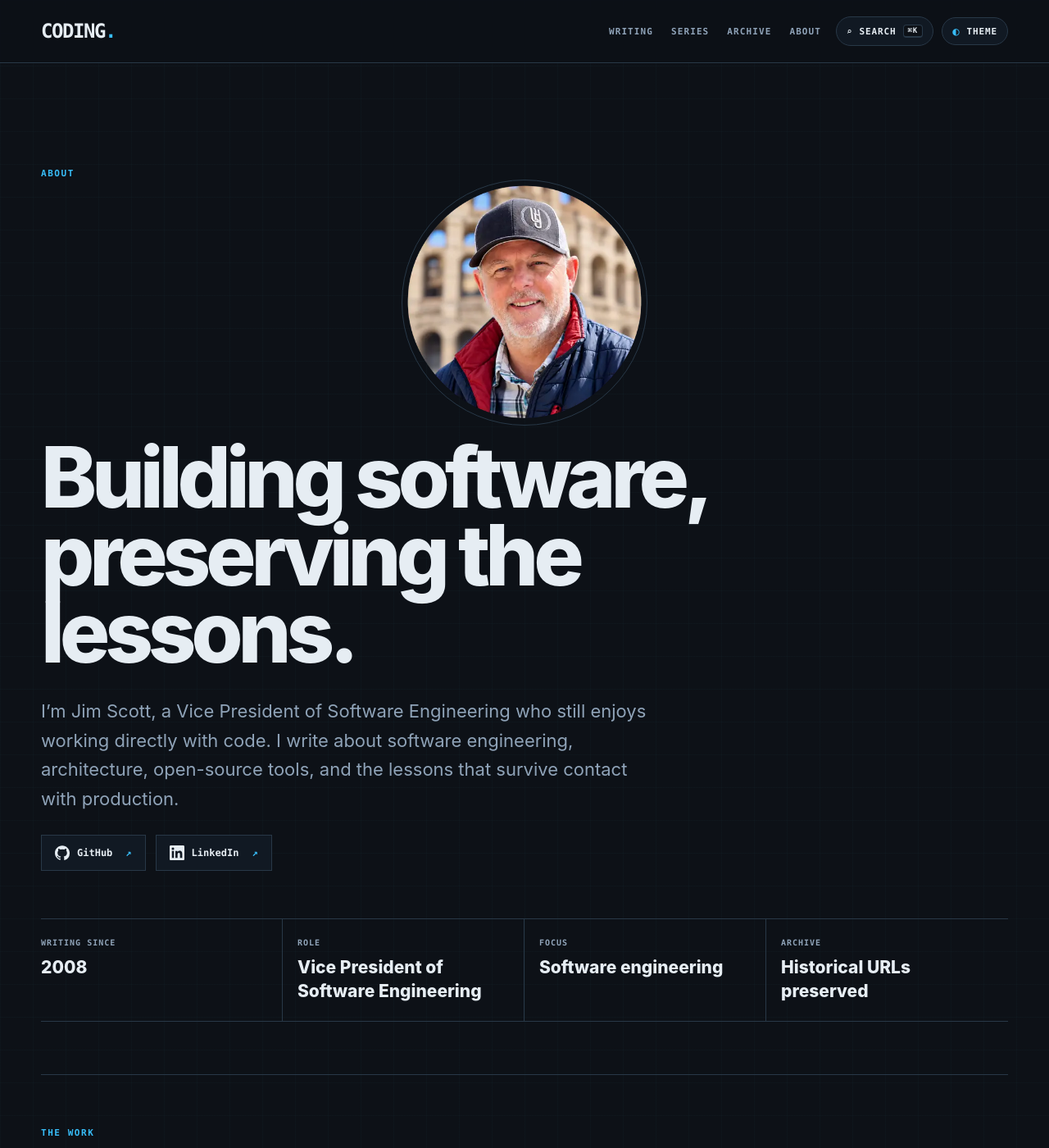
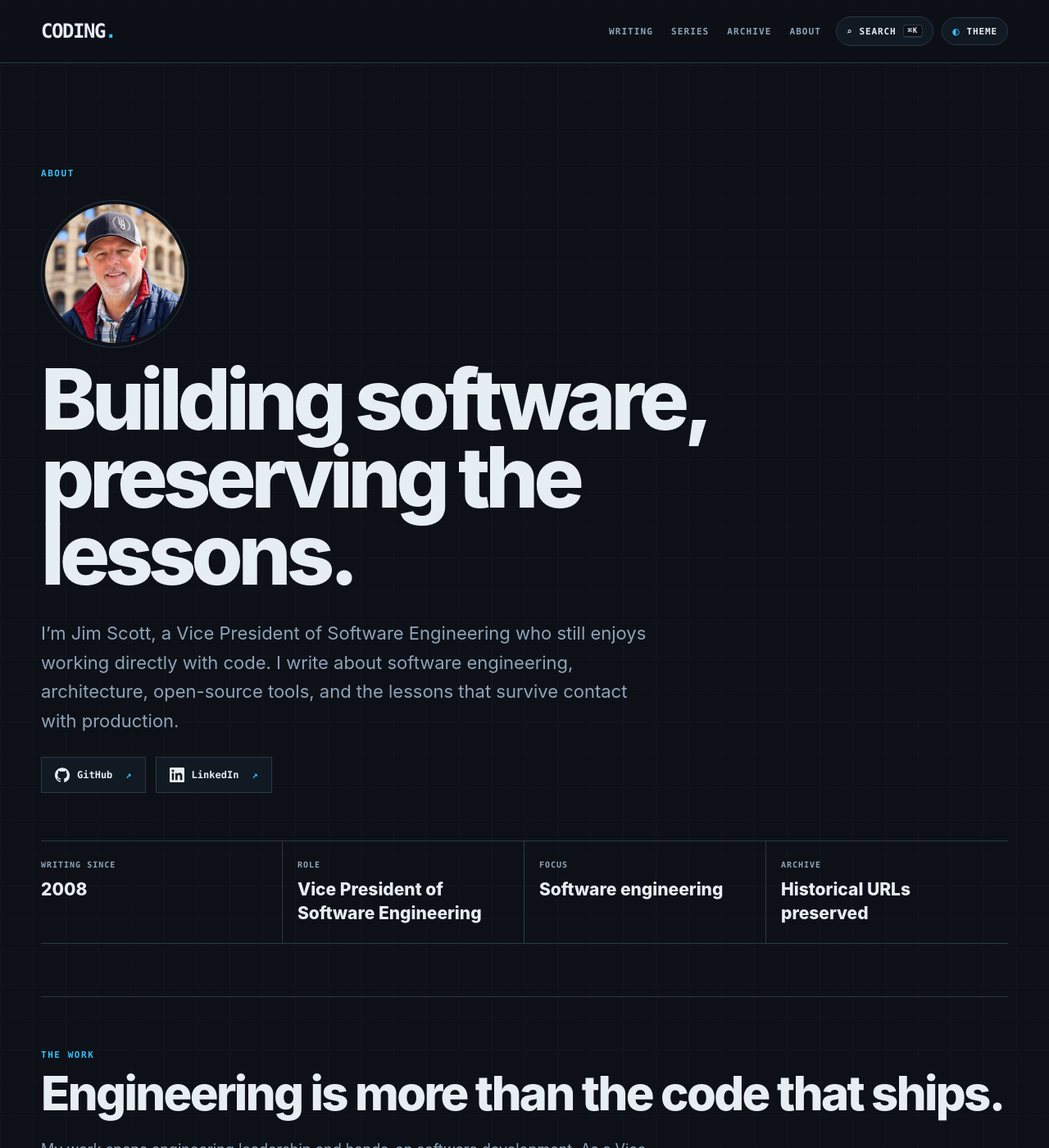
Before and after one commit to infoconex/coding-blog, a Jekyll site: the page built from about.md, in a window 1280 px wide and 1400 px high. Shown: the whole window at 82% size. Built offline with Jekyll 4.4.1, drawn with Linux system fonts in a browser that asks for light colours.

Commit message:
Size circular headshot above About heading on all screens

```diff
--- a/assets/css/about.css
+++ b/assets/css/about.css
@@ -1,5 +1,4 @@
 .about-hero{display:grid;grid-template-columns:minmax(0,1fr);gap:clamp(32px,5vw,58px);padding:clamp(72px,10vw,132px) 0 64px;border-bottom:1px solid var(--line)}
-.about-hero--with-photo{grid-template-columns:minmax(0,1fr) minmax(220px,300px);align-items:center}
 .about-hero__identity{min-width:0}
 .about-hero h1{max-width:950px;margin:16px 0 0;font-family:var(--font-heading,var(--font-sans));font-size:clamp(56px,8vw,104px);font-weight:var(--heading-weight,800);line-height:.92;letter-spacing:-.06em;text-transform:var(--heading-transform,none)}
 .about-hero__intro{max-width:750px;margin-top:32px;min-width:0}
@@ -9,7 +8,7 @@
 .about-hero__icon{width:18px;height:18px;flex:none}
 .about-hero__links a span{margin-left:7px;color:var(--accent)}
 .about-hero__links a:hover,.about-hero__links a:focus-visible{border-color:var(--accent);color:var(--accent)}
-.about-hero__portrait{width:min(100%,300px);margin:0;justify-self:center;aspect-ratio:1;overflow:hidden;border:1px solid var(--line);border-radius:50%}
+.about-hero__portrait{width:180px;max-width:100%;margin:25px 0 12px;aspect-ratio:1;overflow:hidden;border:1px solid var(--line);border-radius:50%}
 .about-hero__portrait img{display:block;width:100%;height:100%;object-fit:contain}
 .about-highlights{grid-column:1/-1;display:grid;grid-template-columns:repeat(4,minmax(0,1fr));margin:0;border-top:1px solid var(--line);border-bottom:1px solid var(--line)}
 .about-highlights>div{min-width:0;padding:22px 18px;border-right:1px solid var(--line)}
@@ -29,8 +28,8 @@
 .about-actions a span{color:var(--accent)}
 .about-actions a:hover,.about-actions a:focus-visible{color:var(--accent)}
 html[data-theme="technical-brutalism"] .about-hero,html[data-theme="technical-brutalism"] .about-feature-section,html[data-theme="technical-brutalism"] .about-actions a{border-width:3px}
-@media(max-width:860px){.about-feature-section,.about-closing{grid-template-columns:1fr}.about-hero--with-photo{grid-template-columns:minmax(0,1fr) minmax(180px,260px)}}
-@media(max-width:680px){.about-hero--with-photo{grid-template-columns:1fr}.about-hero__portrait{width:min(100%,260px)}}
+@media(max-width:860px){.about-feature-section,.about-closing{grid-template-columns:1fr}}
+@media(max-width:680px){.about-hero__portrait{width:150px}}
 @media(max-width:600px){.about-hero{padding-top:64px}.about-highlights{grid-template-columns:repeat(2,minmax(0,1fr))}.about-highlights>div{padding:18px 14px}.about-highlights>div:first-child{padding-left:14px}.about-highlights>div:nth-child(2){border-right:0}.about-highlights>div:nth-child(-n+2){border-bottom:1px solid var(--line)}.about-highlights dd{font-size:17px}.about-main>p,.about-feature-section p{font-size:17px}.about-closing{gap:28px}}
 
 .about-feature-list{margin:28px 0 30px}
```
